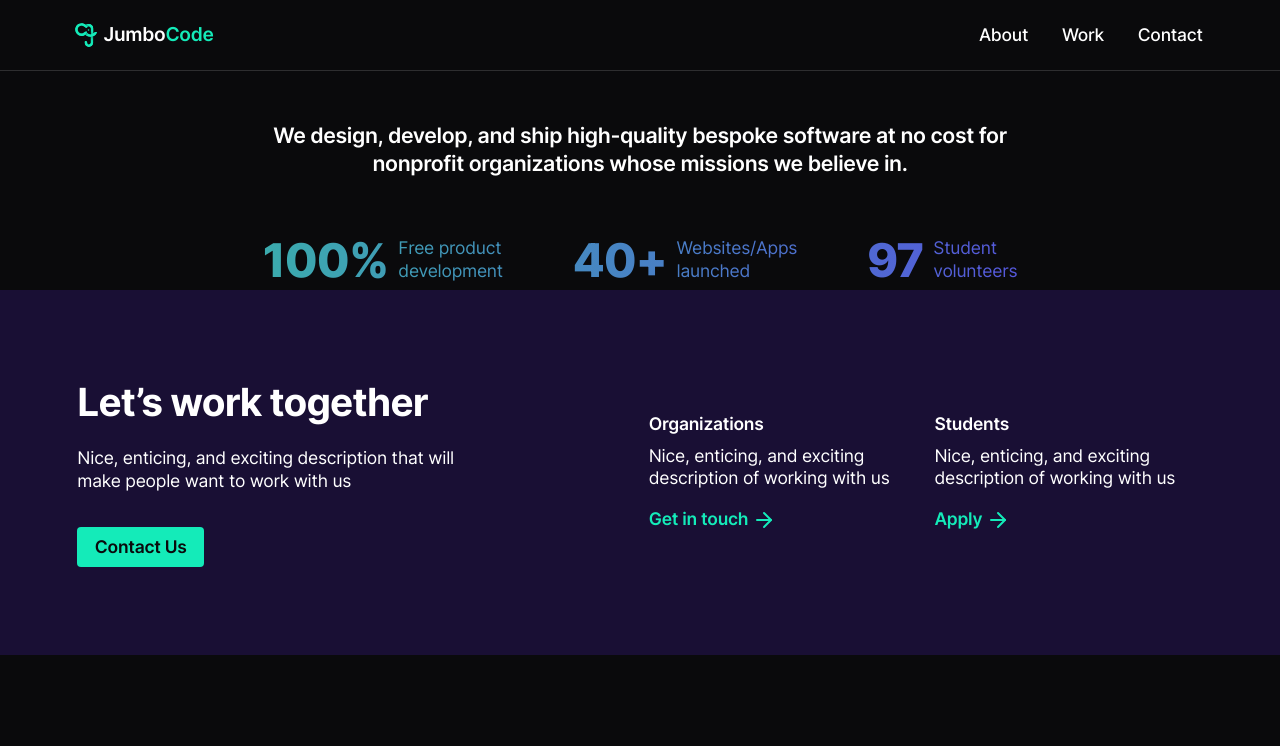
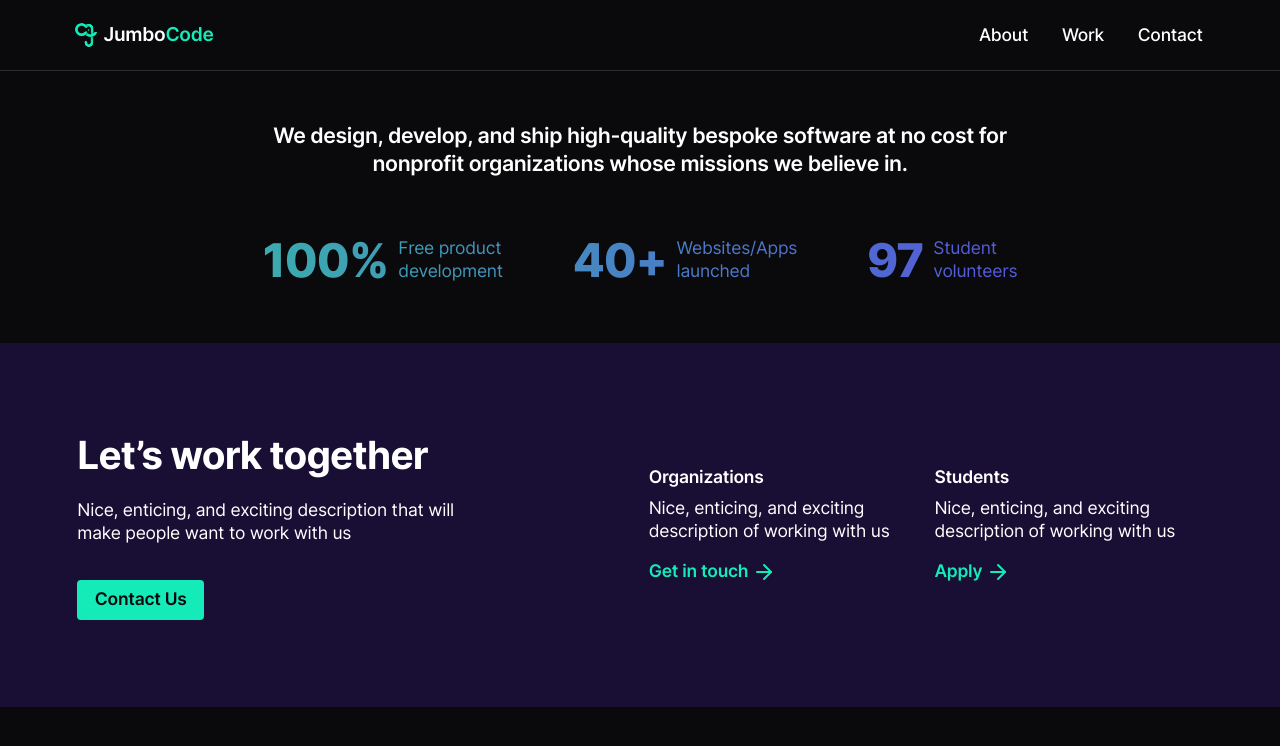
Before and after one commit to JumboCode/jumbocode.org-2023, a Next.js app: page /about in a window 1280 px wide. Shown: the top 746 px of the page. Built offline with nearby package versions, Linux system fonts and the light colour scheme.

Commit message:
Integrate header into about page with more natural spacing

```diff
--- a/src/pages/about.jsx
+++ b/src/pages/about.jsx
@@ -3,10 +3,16 @@ import React from 'react';
 import Header from '../components/Header';
 import ContactUs from 'components/ContactUs';
 
+import classNames from 'classnames/bind';
+import styles from './about.module.scss';
+const cx = classNames.bind(styles);
+
 export default function AboutPage() {
   return (
-    <div>
-      <Header />
+    <div className={cx('base')}>
+      <section>
+        <Header />
+      </section>
       <ContactUs />
     </div>
   );
--- /dev/null
+++ b/src/pages/about.module.scss
@@ -0,0 +1,14 @@
+@use 'styles/utils';
+
+.base {
+  section {
+    padding-bottom: 3rem;
+    &:first-child {
+      @include utils.layout-full-bleed(true);
+    }
+    &:not(:first-child) {
+      padding-top: 3rem;
+      @include utils.layout-full-bleed;
+    }
+  }
+}
```
